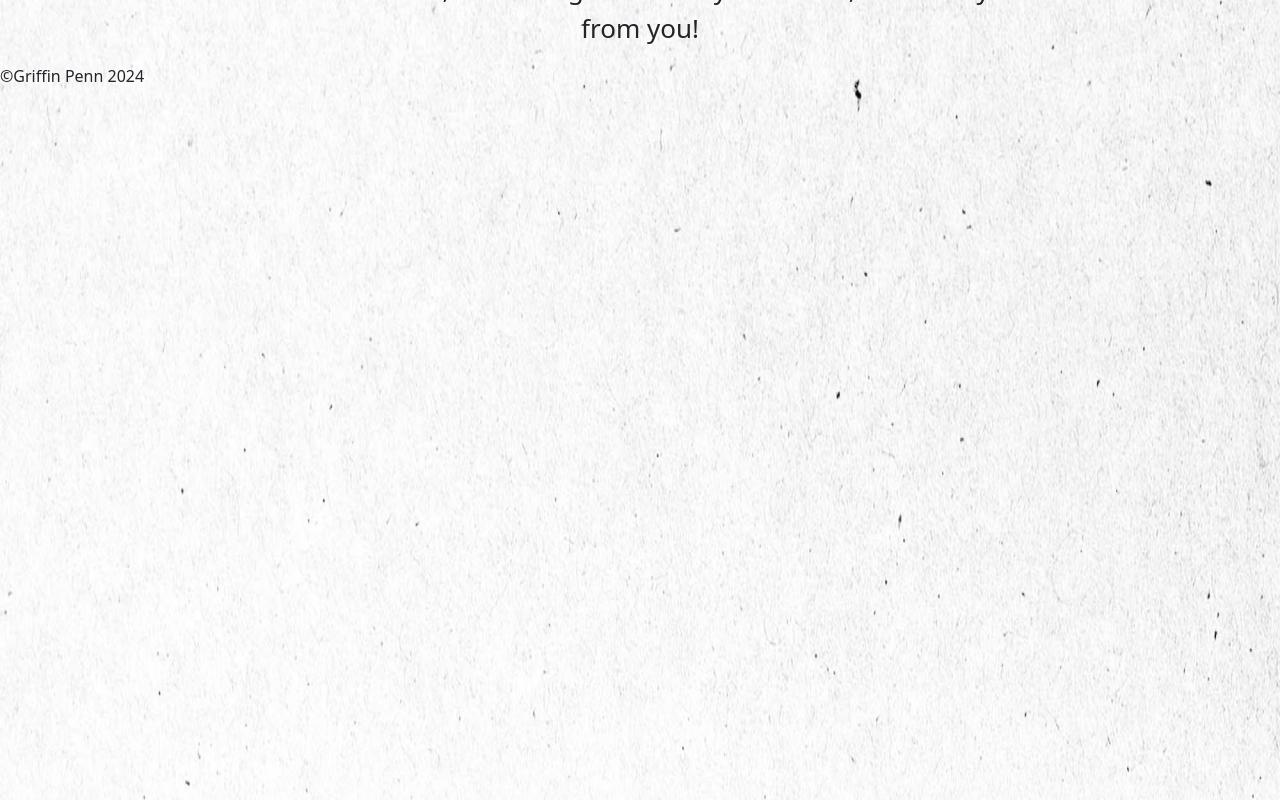
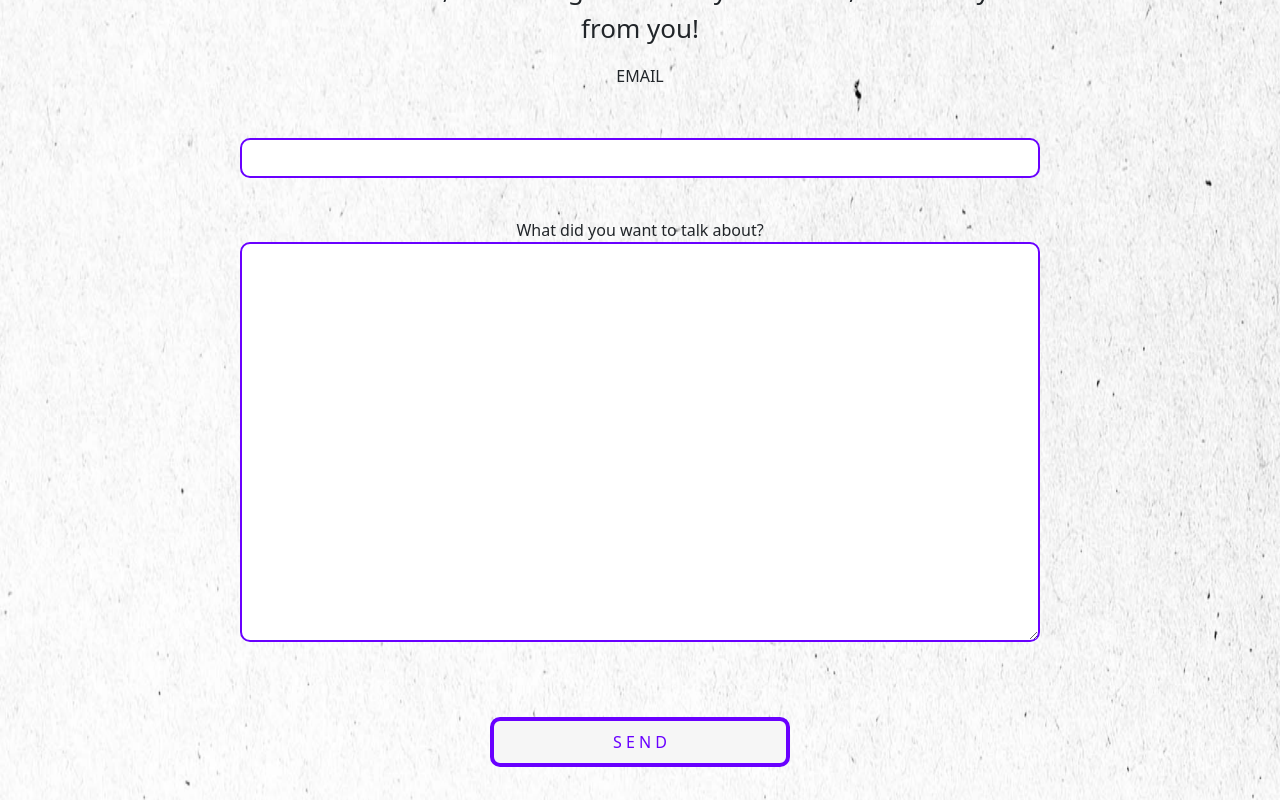
Before and after one commit to Gry4hon/griffinpenn.dev, a React (Vite) app in the folder griffinpennportfolio/: page / in a window 1280 px wide. Shown: the part 8680-9480 px from the top of the page. Built offline with nearby package versions, Linux system fonts and the light colour scheme.

Commit message:
Built out the email page
Now I just need to add the functionality for it!

```diff
--- a/griffinpennportfolio/src/Components/ContactComponents/ContactMe.tsx
+++ b/griffinpennportfolio/src/Components/ContactComponents/ContactMe.tsx
@@ -14,8 +14,15 @@ function ContactMe() {
             You can send me an email <b>here</b>, or message me on my{" "}
             <b>LinkedIn</b>, either way I can’t wait to hear from you!
           </p>
-          <div className="contact-container"></div>
-          <footer>&copy;Griffin Penn 2024</footer>
+          <div className="contact-container">
+            <label htmlFor="email">EMAIL</label>
+            <input id="email" className="email-box-styles" type="email"></input>
+            <label htmlFor="message">What did you want to talk about?</label>
+
+            <textarea id="message" className="message-box-styles"></textarea>
+          </div>
+          <button className="send-button-styles"> S E N D </button>
+          <footer className="footer-styles">&copy;Griffin Penn 2024</footer>
         </div>
       </div>
     </>
--- a/griffinpennportfolio/src/Components/ContactComponents/Styles/ContactMeStyles.css
+++ b/griffinpennportfolio/src/Components/ContactComponents/Styles/ContactMeStyles.css
@@ -1,3 +1,5 @@
+*:focus {outline:none !important}
+
 #contact-body{
     background-image: url("./Assets/BackgroundImage.png");
     background-repeat: no-repeat;
@@ -30,6 +32,66 @@
     margin-left: auto;
     height: auto;
 }
+.contact-container{
+    display: grid;
+    grid-template-rows: auto auto;
+    position: relative;
+}
+
+.email-box-styles{
+    width: 800px;
+    height: 40px;
+    margin-left: auto;
+    margin-right: auto;
+    margin-bottom: 40px;
+    margin-top: 50px;
+    border: 2px solid #6900ff;
+    border-radius: 10px;
+}
+
+.message-box-styles{
+    width: 800px;
+    height: 400px;
+    margin-left: auto;
+    margin-right: auto;
+    margin-bottom: 100px;
+    border: 2px solid #6900ff;
+    border-radius: 10px;
+
+}
+
+.send-button-styles{
+    position: absolute;
+    left: 50%;
+    -ms-transform: translate(-50%, -50%);
+  transform: translate(-50%, -50%);
+    width: 300px;
+    height: 50px;
+    border: 4px solid #6900ff;
+    background-color: #f6f6f6;
+    color: #6900ff;
+    border-radius: 10px;
+}
+
+.send-button-styles:hover{
+    background-color: #6900ff;
+    color: #f6f6f6;
+}
+
+label{
+    text-align: center;
+}
+
+.send-button-styles:active{
+    border: none;
+    background-color: #f6f6f6;
+    color: #6900ff;
+}
+
+.footer-styles{
+    text-align: center;
+    margin-top: 20%;
+}
 
 .contact-emp{
     color:#6900ff;
```
